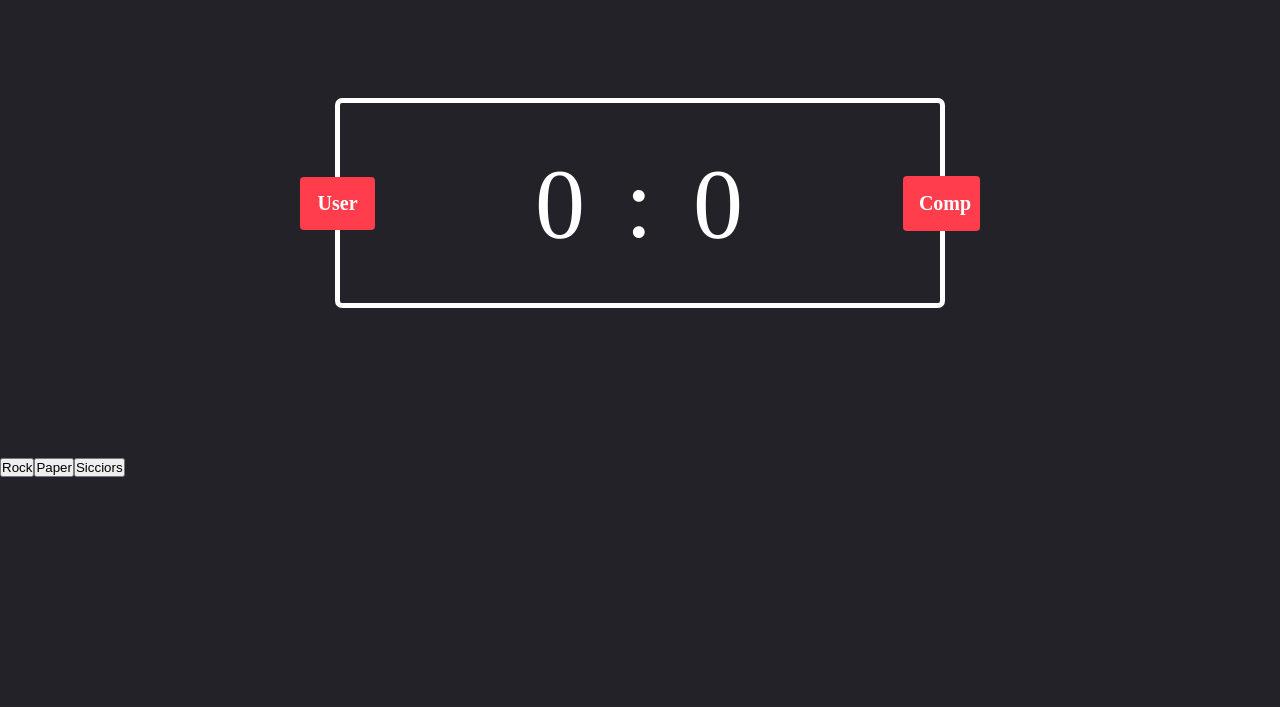
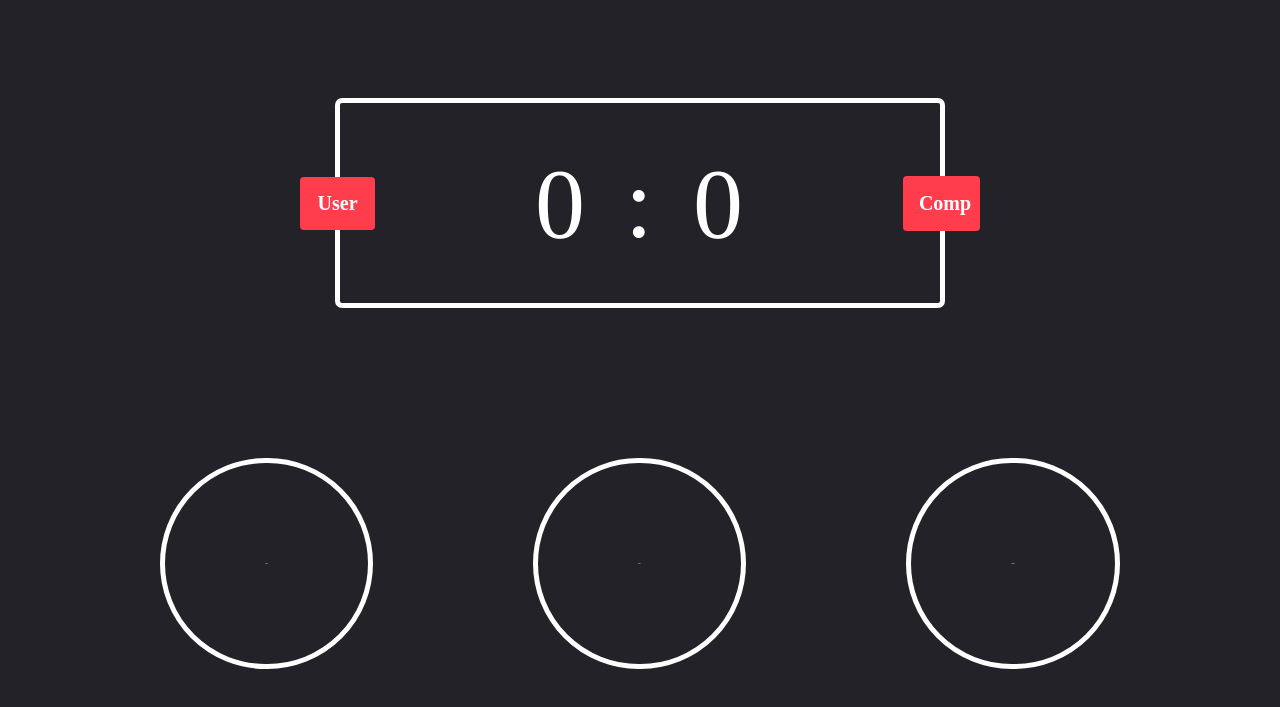
Before and after one commit to sammy2342/rock-papar, a plain HTML site: page index.html in a window 1280 px wide. Shown: the part 79-786 px from the top of the page. Drawn offline with Linux system fonts and the light colour scheme.

Commit message:
complete rock paper sicciors

```diff
--- a/index.html
+++ b/index.html
@@ -24,9 +24,9 @@
     </div>
 
     <main>
-        <div class="button-for-rock-paper-sicciors"><button id="0">Rock</button></div>
-        <div><button id="1">Paper</button></div>
-        <div><button id="2">Sicciors</button></div>
+        <div><button class="button-for-rock-paper-sicciors" id="0" >Rock</button></div>
+        <div><button id="1" class="button-for-rock-paper-sicciors">Paper</button></div>
+        <div><button id="2" class="button-for-rock-paper-sicciors">Sicciors</button></div>
     </main>
 </body>
 </html>
--- a/style.css
+++ b/style.css
@@ -78,8 +78,22 @@ main {
     display: flex;
     flex-direction: row;
     margin-top: 150px;
+    width: 100%;
+    margin-right: auto;
+    margin-left: auto;
+    justify-content: space-evenly;
+    align-items: center;
+
 }
 
 .button-for-rock-paper-sicciors {
-
+    border: 5px solid white;
+    background-color: transparent;
+    padding: 100px;
+    border-radius: 2990px;
+    color: white;
+    font-size: 1px;
+    margin-left: auto;
+    margin-right: auto;
+    width: 100%;
 }
```
